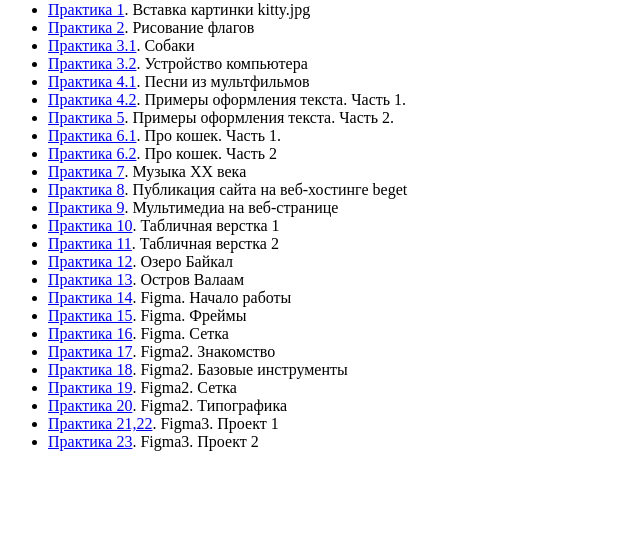
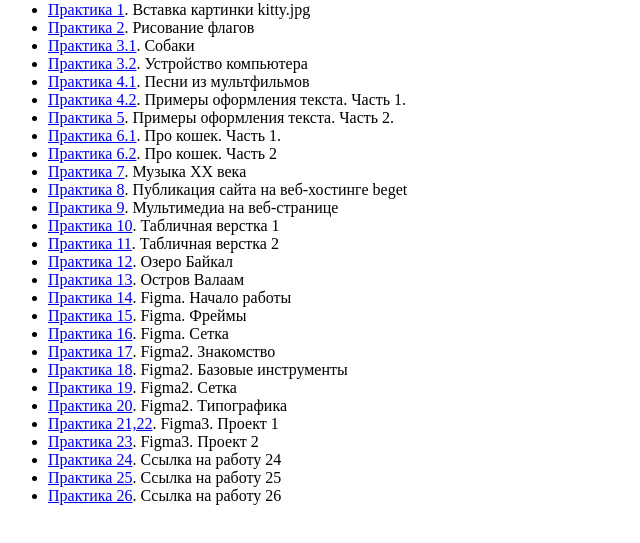
Before and after one commit to ushakpayevgeniya/mayak.github.io, a plain HTML site: page index.html in a window 1280 px wide. Shown: the part 79-622 px from the top of the page, without its empty margins (0-640 px from the left). Drawn offline with Linux system fonts and the light colour scheme.

Commit message:
Add files via upload

```diff
--- a/index.html
+++ b/index.html
@@ -59,6 +59,11 @@
 </li>
 <li><a href="proekt2.html"> Практика 23</a>. Figma3. Проект 2
 </li>
+<li><a href="index24_5.html"> Практика 24</a>. Ссылка на работу 24
+</li>
+<li><a href="index25.html"> Практика 25</a>. Ссылка на работу 25
+</li>
+<li><a href="index26.html"> Практика 26</a>. Ссылка на работу 26
 </li>
 </ul>
 </body>
```
